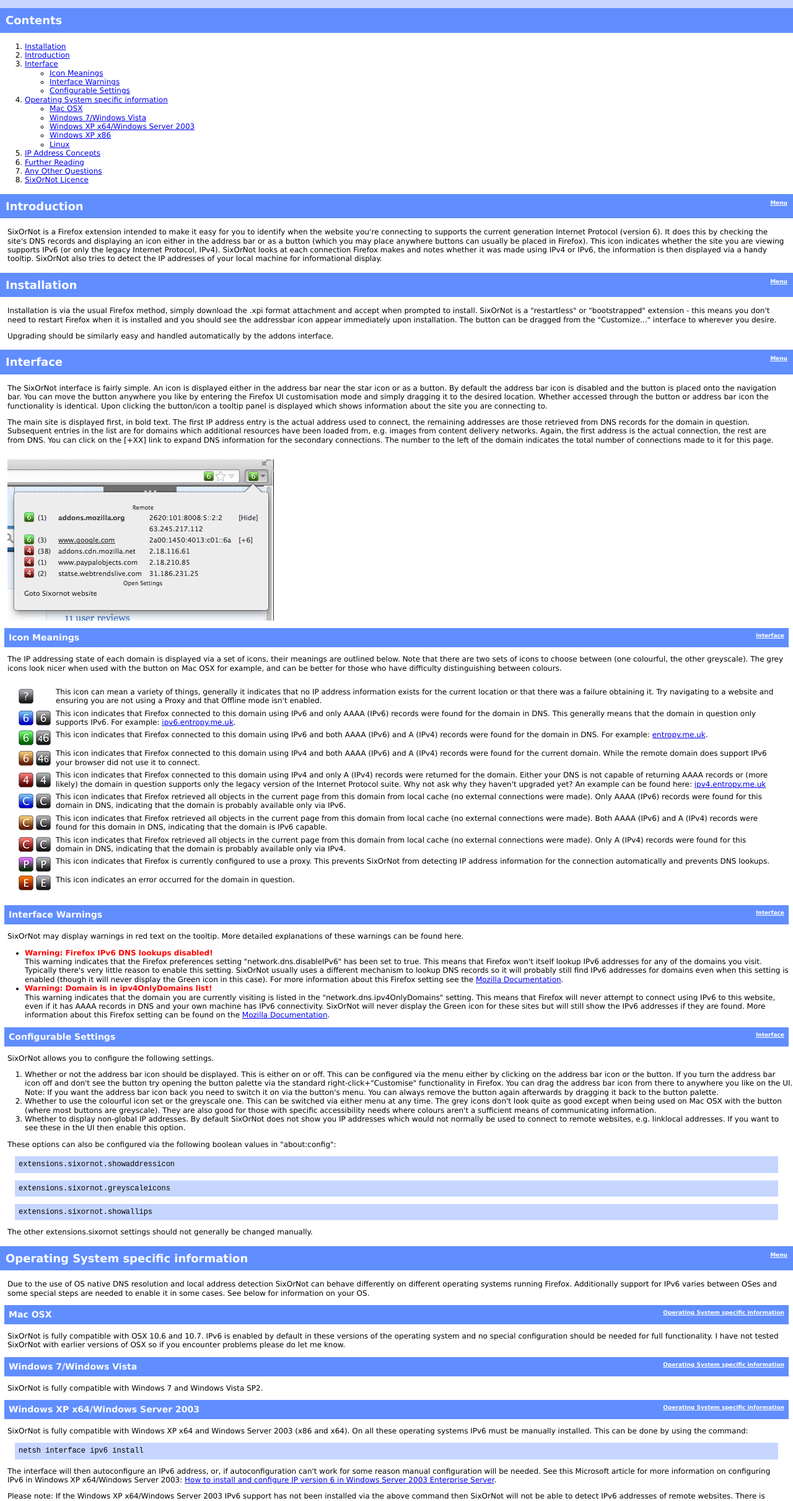
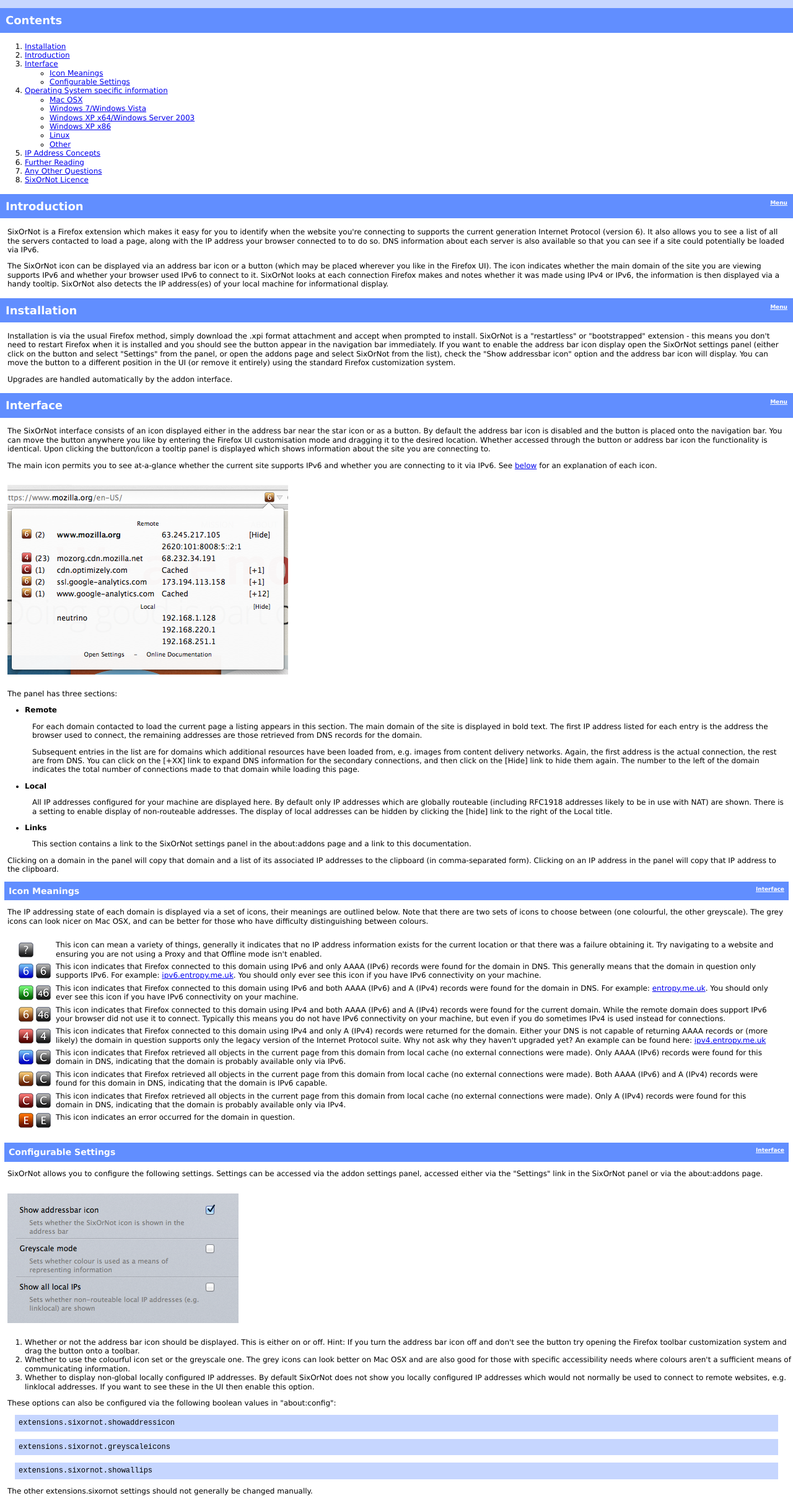
Before and after one commit to ashleybaldock/sixornot, a plain HTML site: page web/index.html in a window 1280 px wide. Shown: the part 135-2556 px from the top of the page at 62% size. Drawn offline with Linux system fonts and the light colour scheme.

Commit message:
Update documentation Fix minor UI bugs

```diff
--- a/web/index.html
+++ b/web/index.html
@@ -15,7 +15,7 @@
 
 <div class="header">
 <h1>SixOrNot Online Documentation</h1>
-<p class="version">Version 0.7.3</p>
+<p class="version">Version 1.0.0</p>
 </div>
 
 <h2 class="menu"><a name="Menu"></a>Contents</h2>
@@ -25,7 +25,7 @@
 <li><a href="#Interface">Interface</a>
     <ul>
     <li><a href="#Interface_Icons">Icon Meanings</a></li>
-    <li><a href="#Interface_Warnings">Interface Warnings</a></li>
+    <!--<li><a href="#Interface_Warnings">Interface Warnings</a></li>-->
     <li><a href="#Interface_Settings">Configurable Settings</a></li>
     </ul>
 </li>
@@ -36,6 +36,7 @@
     <li><a href="#OSSpecific_Windows2003">Windows XP x64/Windows Server 2003</a></li>
     <li><a href="#OSSpecific_WindowsXPx86">Windows XP x86</a></li>
     <li><a href="#OSSpecific_Linux">Linux</a></li>
+    <li><a href="#OSSpecific_Other">Other</a></li>
     </ul>
 </li>
 <li><a href="#IPConcepts">IP Address Concepts</a></li>
@@ -47,56 +48,80 @@
 
 <h2><a name="Introduction"></a>Introduction<a href="#Menu">Menu</a></h2>
 
-<p>SixOrNot is a Firefox extension intended to make it easy for you to identify when the website you're connecting to supports the current generation Internet Protocol (version 6). It does this by checking the site's DNS records and displaying an icon either in the address bar or as a button (which you may place anywhere buttons can usually be placed in Firefox). This icon indicates whether the site you are viewing supports IPv6 (or only the legacy Internet Protocol, IPv4). SixOrNot looks at each connection Firefox makes and notes whether it was made using IPv4 or IPv6, the information is then displayed via a handy tooltip. SixOrNot also tries to detect the IP addresses of your local machine for informational display.</p>
+<p>SixOrNot is a Firefox extension which makes it easy for you to identify when the website you're connecting to supports the current generation Internet Protocol (version 6). It also allows you to see a list of all the servers contacted to load a page, along with the IP address your browser connected to to do so. DNS information about each server is also available so that you can see if a site could potentially be loaded via IPv6.</p>
+
+<p>The SixOrNot icon can be displayed via an address bar icon or a button (which may be placed wherever you like in the Firefox UI). The icon indicates whether the main domain of the site you are viewing supports IPv6 and whether your browser used IPv6 to connect to it. SixOrNot looks at each connection Firefox makes and notes whether it was made using IPv4 or IPv6, the information is then displayed via a handy tooltip. SixOrNot also detects the IP address(es) of your local machine for informational display.</p>
 
 <h2><a name="Installation"></a>Installation<a href="#Menu">Menu</a></h2>
 
-<p>Installation is via the usual Firefox method, simply download the .xpi format attachment and accept when prompted to install. SixOrNot is a "restartless" or "bootstrapped" extension - this means you don't need to restart Firefox when it is installed and you should see the addressbar icon appear immediately upon installation. The button can be dragged from the "Customize..." interface to wherever you desire.</p>
+<p>Installation is via the usual Firefox method, simply download the .xpi format attachment and accept when prompted to install. SixOrNot is a "restartless" or "bootstrapped" extension - this means you don't need to restart Firefox when it is installed and you should see the button appear in the navigation bar immediately. If you want to enable the address bar icon display open the SixOrNot settings panel (either click on the button and select "Settings" from the panel, or open the addons page and select SixOrNot from the list), check the "Show addressbar icon" option and the address bar icon will display. You can move the button to a different position in the UI (or remove it entirely) using the standard Firefox customization system.</p>
 
-<p>Upgrading should be similarly easy and handled automatically by the addons interface.</p>
+<p>Upgrades are handled automatically by the addon interface.</p>
 
 <h2><a name="Interface"></a>Interface<a href="#Menu">Menu</a></h2>
 
-<p>The SixOrNot interface is fairly simple. An icon is displayed either in the address bar near the star icon or as a button. By default the address bar icon is disabled and the button is placed onto the navigation bar. You can move the button anywhere you like by entering the Firefox UI customisation mode and simply dragging it to the desired location. Whether accessed through the button or address bar icon the functionality is identical. Upon clicking the button/icon a tooltip panel is displayed which shows information about the site you are connecting to.</p>
+<p>The SixOrNot interface consists of an icon displayed either in the address bar near the star icon or as a button. By default the address bar icon is disabled and the button is placed onto the navigation bar. You can move the button anywhere you like by entering the Firefox UI customisation mode and dragging it to the desired location. Whether accessed through the button or address bar icon the functionality is identical. Upon clicking the button/icon a tooltip panel is displayed which shows information about the site you are connecting to.</p>
 
-<p>The main site is displayed first, in bold text. The first IP address entry is the actual address used to connect, the remaining addresses are those retrieved from DNS records for the domain in question. Subsequent entries in the list are for domains which additional resources have been loaded from, e.g. images from content delivery networks. Again, the first address is the actual connection, the rest are from DNS. You can click on the [+XX] link to expand DNS information for the secondary connections. The number to the left of the domain indicates the total number of connections made to it for this page.</p>
+<p>The main icon permits you to see at-a-glance whether the current site supports IPv6 and whether you are connecting to it via IPv6. See <a href="#Interface_Icons"> below</a> for an explanation of each icon.</p>
 
-<img src="sixornot_0.6.7_sc1.png" alt="Screenshot of the SixOrNot interface" class="pad" />
+<img src="sixornot_1.0.0_sc_ui_full.png" alt="Screenshot of the SixOrNot panel" class="pad" />
+
+<p>The panel has three sections:</p>
+
+<ul>
+<li><b>Remote</b>
+<p>For each domain contacted to load the current page a listing appears in this section. The main domain of the site is displayed in bold text. The first IP address listed for each entry is the address the browser used to connect, the remaining addresses are those retrieved from DNS records for the domain.</p>
+
+<p>Subsequent entries in the list are for domains which additional resources have been loaded from, e.g. images from content delivery networks. Again, the first address is the actual connection, the rest are from DNS. You can click on the [+XX] link to expand DNS information for the secondary connections, and then click on the [Hide] link to hide them again. The number to the left of the domain indicates the total number of connections made to that domain while loading this page.</p>
+
+</li>
+<li><b>Local</b>
+<p>All IP addresses configured for your machine are displayed here. By default only IP addresses which are globally routeable (including RFC1918 addresses likely to be in use with NAT) are shown. There is a setting to enable display of non-routeable addresses. The display of local addresses can be hidden by clicking the [hide] link to the right of the Local title.</p>
+
+</li>
+<li><b>Links</b>
+<p>This section contains a link to the SixOrNot settings panel in the about:addons page and a link to this documentation.</p>
+</li>
+</ul>
+
+<p>Clicking on a domain in the panel will copy that domain and a list of its associated IP addresses to the clipboard (in comma-separated form). Clicking on an IP address in the panel will copy that IP address to the clipboard.</p>
 
     <h3><a name="Interface_Icons"></a>Icon Meanings<a href="#Interface">Interface</a></h3>
 
-    <p>The IP addressing state of each domain is displayed via a set of icons, their meanings are outlined below. Note that there are two sets of icons to choose between (one colourful, the other greyscale). The grey icons look nicer when used with the button on Mac OSX for example, and can be better for those who have difficulty distinguishing between colours.</p>
+    <p>The IP addressing state of each domain is displayed via a set of icons, their meanings are outlined below. Note that there are two sets of icons to choose between (one colourful, the other greyscale). The grey icons can look nicer on Mac OSX, and can be better for those who have difficulty distinguishing between colours.</p>
 
     <ul class="icon_list">
     <li class="i_other">This icon can mean a variety of things, generally it indicates that no IP address information exists for the current location or that there was a failure obtaining it. Try navigating to a website and ensuring you are not using a Proxy and that Offline mode isn't enabled.</li>
-    <li class="i_6only">This icon indicates that Firefox connected to this domain using IPv6 and only AAAA (IPv6) records were found for the domain in DNS. This generally means that the domain in question only supports IPv6. For example: <a href="http://ipv6.entropy.me.uk">ipv6.entropy.me.uk</a>.</li>
-    <li class="i_6and4">This icon indicates that Firefox connected to this domain using IPv6 and both AAAA (IPv6) and A (IPv4) records were found for the domain in DNS. For example: <a href="http://entropy.me.uk">entropy.me.uk</a>.</li>
-    <li class="i_4pot6">This icon indicates that Firefox connected to this domain using IPv4 and both AAAA (IPv6) and A (IPv4) records were found for the current domain. While the remote domain does support IPv6 your browser did not use it to connect.</li>
+    <li class="i_6only">This icon indicates that Firefox connected to this domain using IPv6 and only AAAA (IPv6) records were found for the domain in DNS. This generally means that the domain in question only supports IPv6. For example: <a href="http://ipv6.entropy.me.uk">ipv6.entropy.me.uk</a>. You should only ever see this icon if you have IPv6 connectivity on your machine.</li>
+    <li class="i_6and4">This icon indicates that Firefox connected to this domain using IPv6 and both AAAA (IPv6) and A (IPv4) records were found for the domain in DNS. For example: <a href="http://entropy.me.uk">entropy.me.uk</a>. You should only ever see this icon if you have IPv6 connectivity on your machine.</li>
+    <li class="i_4pot6">This icon indicates that Firefox connected to this domain using IPv4 and both AAAA (IPv6) and A (IPv4) records were found for the current domain. While the remote domain does support IPv6 your browser did not use it to connect. Typically this means you do not have IPv6 connectivity on your machine, but even if you do sometimes IPv4 is used instead for connections.</li>
     <li class="i_4only">This icon indicates that Firefox connected to this domain using IPv4 and only A (IPv4) records were returned for the domain. Either your DNS is not capable of returning AAAA records or (more likely) the domain in question supports only the legacy version of the Internet Protocol suite. Why not ask why they haven't upgraded yet? An example can be found here: <a href="http://ipv4.entropy.me.uk">ipv4.entropy.me.uk</a></li>
     <li class="i_6only_cache">This icon indicates that Firefox retrieved all objects in the current page from this domain from local cache (no external connections were made). Only AAAA (IPv6) records were found for this domain in DNS, indicating that the domain is probably available only via IPv6.</li>
     <li class="i_4pot6_cache">This icon indicates that Firefox retrieved all objects in the current page from this domain from local cache (no external connections were made). Both AAAA (IPv6) and A (IPv4) records were found for this domain in DNS, indicating that the domain is IPv6 capable.</li>
     <li class="i_4only_cache">This icon indicates that Firefox retrieved all objects in the current page from this domain from local cache (no external connections were made). Only A (IPv4) records were found for this domain in DNS, indicating that the domain is probably available only via IPv4.</li>
-    <li class="i_proxy">This icon indicates that Firefox is currently configured to use a proxy. This prevents SixOrNot from detecting IP address information for the connection automatically and prevents DNS lookups.</li>
+    <!--<li class="i_proxy">This icon indicates that Firefox is currently configured to use a proxy. This prevents SixOrNot from detecting IP address information for the connection automatically and prevents DNS lookups.</li>-->
     <li class="i_error">This icon indicates an error occurred for the domain in question.</li>
     </ul>
 
-    <h3><a name="Interface_Warnings"></a>Interface Warnings<a href="#Interface">Interface</a></h3>
+    <!--<h3><a name="Interface_Warnings"></a>Interface Warnings<a href="#Interface">Interface</a></h3>
 
     <p>SixOrNot may display warnings in red text on the tooltip. More detailed explanations of these warnings can be found here.</p>
 
     <ul>
     <li><span class="red">Warning: Firefox IPv6 DNS lookups disabled!</span><br />This warning indicates that the Firefox preferences setting "network.dns.disableIPv6" has been set to true. This means that Firefox won't itself lookup IPv6 addresses for any of the domains you visit. Typically there's very little reason to enable this setting. SixOrNot usually uses a different mechanism to lookup DNS records so it will probably still find IPv6 addresses for domains even when this setting is enabled (though it will never display the Green icon in this case). For more information about this Firefox setting see the <a href="http://kb.mozillazine.org/Network.dns.disableIPv6">Mozilla Documentation</a>.</li>
     <li><span class="red">Warning: Domain is in ipv4OnlyDomains list!</span><br />This warning indicates that the domain you are currently visiting is listed in the "network.dns.ipv4OnlyDomains" setting. This means that Firefox will never attempt to connect using IPv6 to this website, even if it has AAAA records in DNS and your own machine has IPv6 connectivity. SixOrNot will never display the Green icon for these sites but will still show the IPv6 addresses if they are found. More information about this Firefox setting can be found on the <a href="http://kb.mozillazine.org/Network.dns.ipv4OnlyDomains">Mozilla Documentation</a>.</li>
-    </ul>
+    </ul>-->
 
     <h3><a name="Interface_Settings"></a>Configurable Settings<a href="#Interface">Interface</a></h3>
 
-    <p>SixOrNot allows you to configure the following settings.</p>
+    <p>SixOrNot allows you to configure the following settings. Settings can be accessed via the addon settings panel, accessed either via the "Settings" link in the SixOrNot panel or via the about:addons page.</p>
+
+    <img src="sixornot_1.0.0_sc_settings.png" alt="Screenshot of the SixOrNot settings" class="pad" />
 
     <ol>
-    <li>Whether or not the address bar icon should be displayed. This is either on or off. This can be configured via the menu either by clicking on the address bar icon or the button. If you turn the address bar icon off and don't see the button try opening the button palette via the standard right-click+"Customise" functionality in Firefox. You can drag the address bar icon from there to anywhere you like on the UI. Note: If you want the address bar icon back you need to switch it on via the button's menu. You can always remove the button again afterwards by dragging it back to the button palette.</li>
-    <li>Whether to use the colourful icon set or the greyscale one. This can be switched via either menu at any time. The grey icons don't look quite as good except when being used on Mac OSX with the button (where most buttons are greyscale). They are also good for those with specific accessibility needs where colours aren't a sufficient means of communicating information.</li>
-    <li>Whether to display non-global IP addresses. By default SixOrNot does not show you IP addresses which would not normally be used to connect to remote websites, e.g. linklocal addresses. If you want to see these in the UI then enable this option.</li>
+    <li>Whether or not the address bar icon should be displayed. This is either on or off. Hint: If you turn the address bar icon off and don't see the button try opening the Firefox toolbar customization system and drag the button onto a toolbar.</li>
+    <li>Whether to use the colourful icon set or the greyscale one. The grey icons can look better on Mac OSX and are also good for those with specific accessibility needs where colours aren't a sufficient means of communicating information.</li>
+    <li>Whether to display non-global locally configured IP addresses. By default SixOrNot does not show you locally configured IP addresses which would not normally be used to connect to remote websites, e.g. linklocal addresses. If you want to see these in the UI then enable this option.</li>
     </ol>
 
     <p>These options can also be configured via the following boolean values in "about:config":</p>
@@ -113,11 +138,11 @@
 
     <h3><a name="OSSpecific_OSX"></a>Mac OSX<a href="#OSSpecific">Operating System specific information</a></h3>
 
-    <p>SixOrNot is fully compatible with OSX 10.6 and 10.7. IPv6 is enabled by default in these versions of the operating system and no special configuration should be needed for full functionality. I have not tested SixOrNot with earlier versions of OSX so if you encounter problems please do let me know.</p>
+    <p>SixOrNot is fully compatible with OSX 10.6 to 10.9. IPv6 is enabled by default in these versions of the operating system and no special configuration should be needed for full functionality. I have not tested SixOrNot with earlier versions of OSX so if you encounter problems please do let me know.</p>
 
     <h3><a name="OSSpecific_Windows7Vista"></a>Windows 7/Windows Vista<a href="#OSSpecific">Operating System specific information</a></h3>
 
-    <p>SixOrNot is fully compatible with Windows 7 and Windows Vista SP2.</p>
+    <p>SixOrNot is fully compatible with Windows 8, 7 and Windows Vista SP2. These operating systems have IPv6 support enabled by default.</p>
 
     <h3><a name="OSSpecific_Windows2003"></a>Windows XP x64/Windows Server 2003<a href="#OSSpecific">Operating System specific information</a></h3>
 
@@ -141,13 +166,17 @@
 
     <h3><a name="OSSpecific_Linux"></a>Linux<a href="#OSSpecific">Operating System specific information</a></h3>
 
-    <p>SixOrNot has currently only been tested under Ubuntu Linux (version 11.04). It should work on any distribution however. If you are experiencing problems with SixOrNot on a Linux distribution other than this please get in touch with me and I'll try to fix it for your distribution.</p>
+    <p>SixOrNot has been tested under Ubuntu Linux (version 14.04). It should work on any distribution however. If you are experiencing problems with SixOrNot on a Linux distribution other than this please get in touch with me and I'll try to fix it for your distribution.</p>
+
+    <h3><a name="OSSpecific_Other"></a>Other<a href="#OSSpecific">Operating System specific information</a></h3>
+
+    <p>Other OSes should also work - if you encounter any issues please contact me.</p>
 
 <h2><a name="IPConcepts"></a>IP Address Concepts<a href="#Menu">Menu</a></h2>
 
 <p>IP addresses are fundamental to the operation of the Internet, billions of people use millions of them every day and yet they are invisible in day-to-day use. Usually we don't need to care about IP addresses and in most cases one only becomes aware of them when something is broken. This is due to a system called DNS - the Domain Name System. This masks the technical complexity of addressing behind easy-to-remember domain names. When you visit a website behind the scenes the domain name of that website (everything between the "http://" and the first "/") is looked up via a DNS query to produce an IP address. These addresses are then used to determine how to communicate with the server responsible for serving that website.</p>
 
-<p>There are currently two flavours of IP address around because the Internet is going through a migration period from the old way of addressing things (known as Internet Protocol version 4, or IPv4) to a new addressing system (known as Internet Protocol version 6, or IPv6). The main difference is the number of addresses available, though this is by far the most important difference. IPv4 addresses are represented as 32-bit numbers, the largest number which can be represented in this way is 2^32 (2 to the power of 32) or 4,294,967,296. That sounds like a lot but we are rapidly running out of them (and in practice we can't even use all of those). IPv6 addresses are represented by 128-bit numbers, the largest number which can be represented in this way is 2^128 (2 to the power of 128) or 340,282,366,920,938,463,463,374,607,431,768,211,456 (that's approximately 340 billion billion billion billion, or 3.4x10^38).</p>
+<p>There are currently two flavours of IP address around because the Internet is going through a migration period from the old way of addressing things (known as Internet Protocol version 4, or IPv4) to a new addressing system (known as Internet Protocol version 6, or IPv6). The main difference is the number of addresses available, though this is far from the most important difference. IPv4 addresses are represented as 32-bit numbers, the largest number which can be represented in this way is 2^32 (2 to the power of 32) or 4,294,967,296. That sounds like a lot but we are rapidly running out of them (and in practice we can't even use all of those). IPv6 addresses are represented by 128-bit numbers, the largest number which can be represented in this way is 2^128 (2 to the power of 128) or 340,282,366,920,938,463,463,374,607,431,768,211,456 (that's approximately 340 billion billion billion billion, or 3.4x10^38).</p>
 
 <p>So why is there a problem? Adoption of the current IP addressing standard (IPv6) has been slow. Most traffic on the Internet still uses the legacy addressing scheme. At the time of writing less than 1% of all Internet traffic uses IPv6. Given the impending exhaustion of IPv4 addresses (at the time of writing the Asia-Pacific regional registry, APNIC, has already run out) this is a major problem facing the Internet community. The transition from IPv4 to IPv6 isn't an easy one and involves a lot of work, this is typically work which goes unnoticed to the end user. This is as it should be and for the vast majority of people IP addressing will continue to remain an invisible part of their Internet-using experience. The flip side of this invisibility however is that it's easy to overlook the pioneers who are already using IPv6 and raise awareness among those that are not. I am hopeful that by exposing the IP version being used as part of your web browsing this extension will help make it just a little bit more visible.</p>
 
@@ -175,7 +204,7 @@
 
 <p>A reproduction of the SixOrNot Licence, for your convenience. This document is covered by the same licence.</p>
 
-<p class="monospace">Copyright &copy; 2008-2011 Timothy Baldock. All Rights Reserved.</p>
+<p class="monospace">Copyright &copy; 2008-2014 Timothy Baldock. All Rights Reserved.</p>
 
 <p class="monospace">Redistribution and use in source and binary forms, with or without modification, are permitted provided that the following conditions are met:</p>
 
```
Also changed, not shown: todo.txt (+7 -2 lines), bootstrap.js, web/sixornot_1.0.0_sc_settings.png (added), web/sixornot_1.0.0_sc_ui_full.png (added), web/sixornot_menu_normal_0.6.6.png (deleted), web/sixornot_tooltip_normal_0.6.6.png (deleted), 2 other files.
